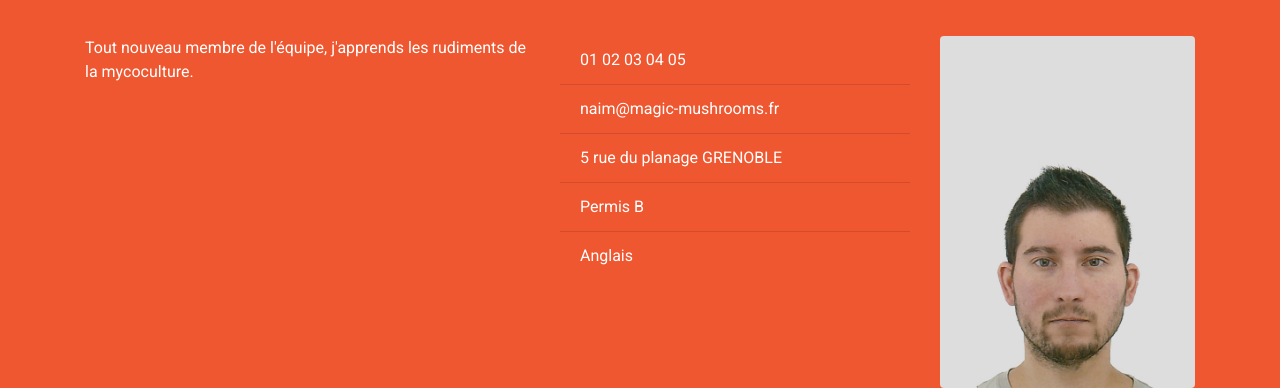
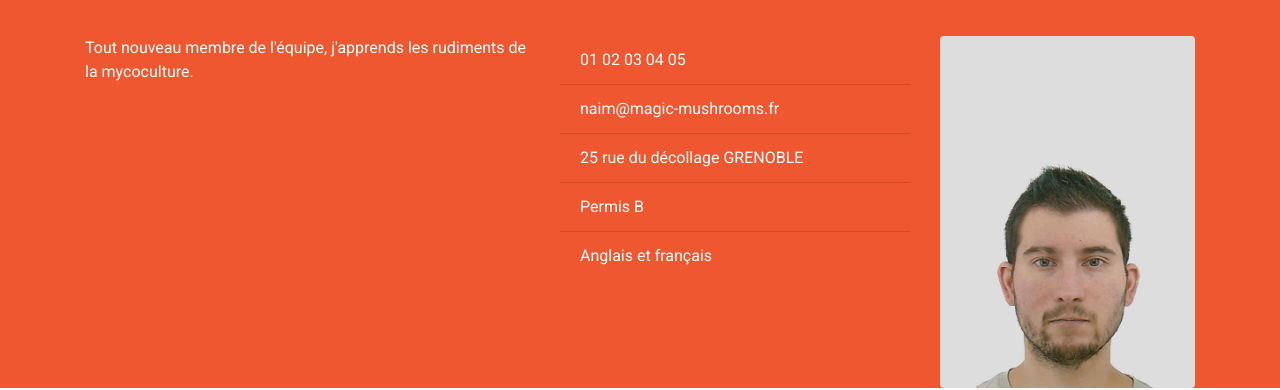
Before and after one commit to BARTOSNicolas/site-entreprise, a plain HTML site: page cv_naim.html in a window 1280 px wide. Shown: the part 780-1170 px from the top of the page. Drawn offline with nearby package versions, Linux system fonts and the light colour scheme; a web font is replaced by a local one.

Commit message:
changement adresse

```diff
--- a/cv_naim.html
+++ b/cv_naim.html
@@ -131,9 +131,9 @@
                     <ul class="list-group list-group-flush">
                         <li class="list-group-item">01 02 03 04 05</li>
                         <li class="list-group-item">naim@magic-mushrooms.fr</li>
-                        <li class="list-group-item">5 rue du planage GRENOBLE</li>
+                        <li class="list-group-item">25 rue du décollage GRENOBLE</li>
                         <li class="list-group-item">Permis B</li>
-                        <li class="list-group-item">Anglais</li>
+                        <li class="list-group-item">Anglais et français</li>
                     </ul>
                 </div>
                 <div class="col-sm-12 col-md-3">
```
